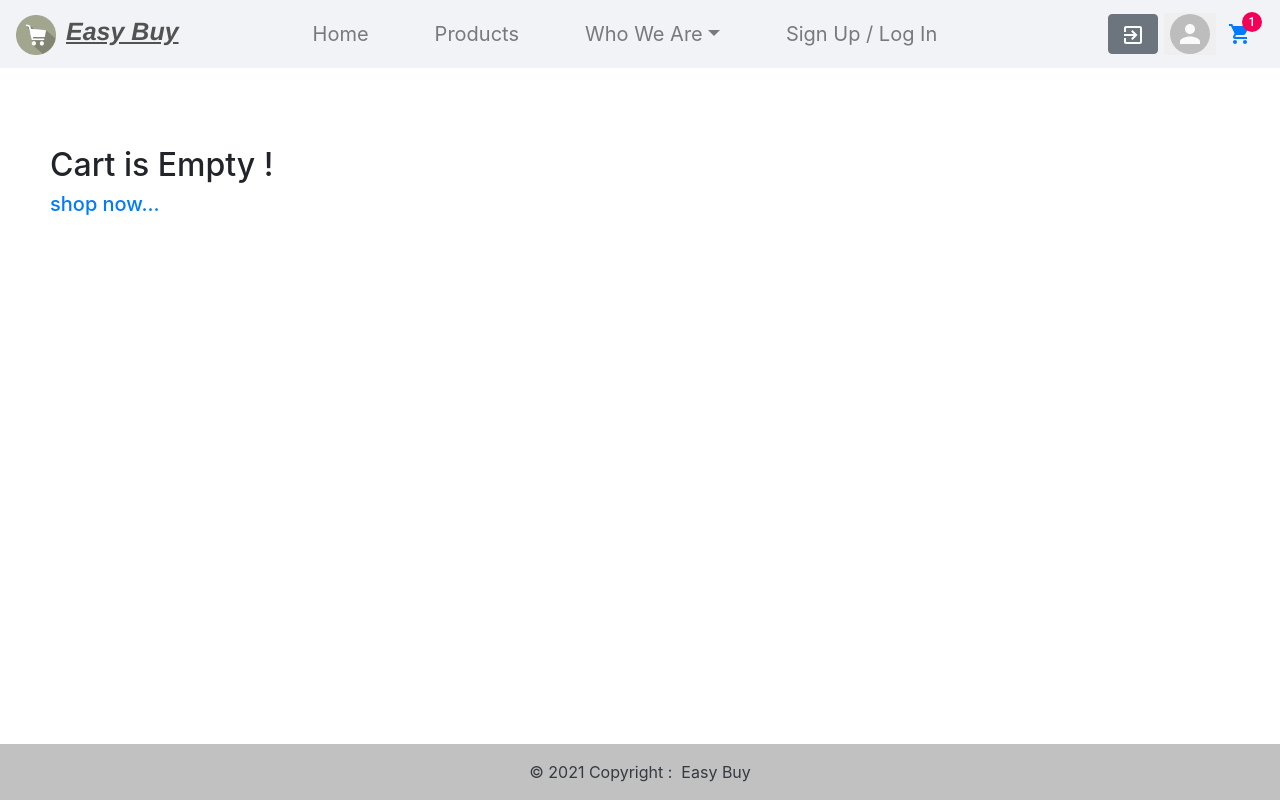
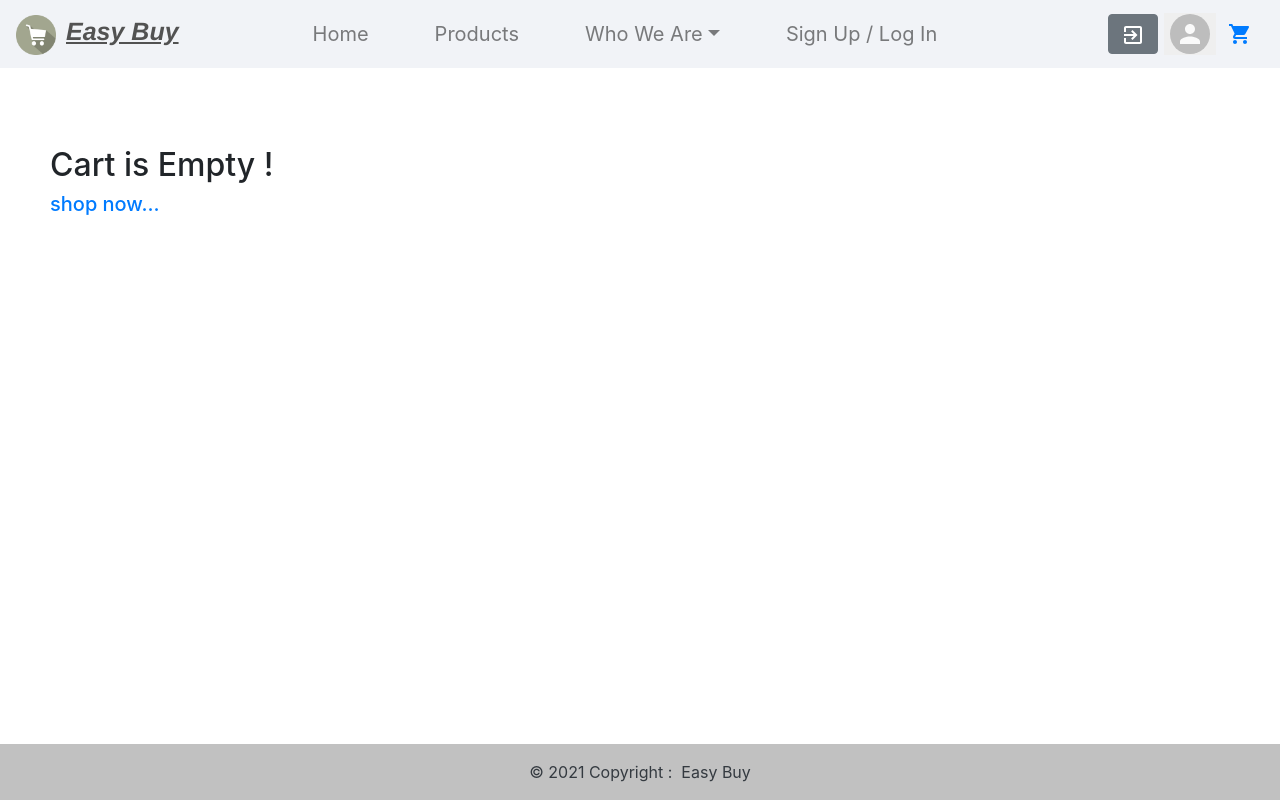
Before and after one commit to PralinJoardar/EasyBuy_e-commerce, a React (Create React App) app: page /cart in a window 1280 px wide. Built offline with nearby package versions, Linux system fonts and the light colour scheme.

Commit message:
final office commit

```diff
--- /dev/null
+++ b/src/Redux/actions/cartQuantityAction.js
@@ -0,0 +1,6 @@
+import { CART_QUANTITY } from "../constants";
+export const cartQuantityAction = () => {
+  return {
+    type: CART_QUANTITY,
+  };
+};
--- /dev/null
+++ b/src/Redux/actions/cartQuantityClearAction.js
@@ -0,0 +1,6 @@
+import { CART_QUANTITY_CLEAR } from "../constants";
+export const cartQuantityClearAction = () => {
+  return {
+    type: CART_QUANTITY_CLEAR,
+  };
+};
--- a/src/Redux/actions/checkoutAction.js
+++ b/src/Redux/actions/checkoutAction.js
@@ -1,5 +1,5 @@
 import { CHECKOUT } from "../constants";
-export const checkout = ()=>{
+export const checkoutAction = ()=>{
     return{
         type:CHECKOUT,
         payload:[]
--- a/src/Redux/constants.js
+++ b/src/Redux/constants.js
@@ -3,3 +3,5 @@ export const ADD_TO_CART = "ADD_TO_CART";
 export const CHECKOUT = "CHECKOUT";
 export const LOGIN = "LOGIN";
 export const LOGOUT = "LOGOUT";
+export const CART_QUANTITY = "CART_QUANTITY";
+export const CART_QUANTITY_CLEAR = "CART_QUANTITY_CLEAR";
--- /dev/null
+++ b/src/Redux/reducers/cartQuantityReducer.js
@@ -0,0 +1,11 @@
+import { CART_QUANTITY, CART_QUANTITY_CLEAR } from "../constants";
+export const cartQuantityReducer = (state = 0, action) => {
+  switch (action.type) {
+    case CART_QUANTITY:
+      return (state = state + 1);
+    case CART_QUANTITY_CLEAR:
+      return (state = 0);
+    default:
+      return state;
+  }
+};
--- a/src/Redux/reducers/rootReducer.js
+++ b/src/Redux/reducers/rootReducer.js
@@ -2,9 +2,11 @@ import { combineReducers } from "redux";
 import { fetchProductsReducer } from "./fetchProductsReducer";
 import { addToCartReducer } from "./addToCartReducer";
 import { loginReducer } from "./loginReducer";
+import { cartQuantityReducer } from "./cartQuantityReducer";
 const rootReducer = combineReducers({
   fetchProductsReducer,
   addToCartReducer,
   loginReducer,
+  cartQuantityReducer,
 });
 export default rootReducer;
--- a/src/components/Cart/Cart.js
+++ b/src/components/Cart/Cart.js
@@ -1,16 +1,20 @@
 import React, { useState, useEffect } from "react";
 import { connect } from "react-redux";
-import { checkout } from "../../Redux/actions/checkoutAction";
+import { checkoutAction } from "../../Redux/actions/checkoutAction";
 import { Link } from "react-router-dom";
+import { cartQuantityAction } from "../../Redux/actions/cartQuantityAction";
+import { cartQuantityClearAction } from "../../Redux/actions/cartQuantityClearAction";
 
-function Cart({ products, addToCart, checkout, clearCart }) {
+function Cart({ products, addToCart, checkout, clearCart, cartQuantityClear }) {
   let total = 0;
   console.log("product is", products);
   const handleCheckout = () => {
     checkout();
+    cartQuantityClear();
   };
   const handleClearCart = () => {
     clearCart();
+    cartQuantityClear();
   };
   const displayCart = () => {
     return (
@@ -65,7 +69,9 @@ function Cart({ products, addToCart, checkout, clearCart }) {
         ) : (
           <div style={{ padding: "50px" }}>
             <h2>Cart is Empty ! </h2>
-            <h5><Link to="/products">shop now...</Link></h5>
+            <h5>
+              <Link to="/products">shop now...</Link>
+            </h5>
           </div>
         )}
       </div>
@@ -113,8 +119,9 @@ const mapStateToProps = (state) => {
 };
 const mapDispatchToProps = (dispatch) => {
   return {
-    checkout: () => dispatch(checkout()),
-    clearCart: () => dispatch(checkout()),
+    checkout: () => dispatch(checkoutAction()),
+    clearCart: () => dispatch(checkoutAction()),
+    cartQuantityClear: () => dispatch(cartQuantityClearAction()),
   };
 };
 export default connect(mapStateToProps, mapDispatchToProps)(Cart);
--- a/src/components/NavBar/NavBar.js
+++ b/src/components/NavBar/NavBar.js
@@ -5,15 +5,20 @@ import logo from "../../assets/images/logo.png";
 import "./styles.css";
 import { Link } from "react-router-dom";
 import ExitToAppIcon from "@material-ui/icons/ExitToApp";
-import { useSelector,useDispatch } from "react-redux";
+import { useSelector, useDispatch } from "react-redux";
 import { logoutAction } from "../../Redux/actions/logoutAction";
-
+import { cartQuantityClearAction } from "../../Redux/actions/cartQuantityClearAction";
+import { checkoutAction } from "../../Redux/actions/checkoutAction";
 function NavBar() {
   const dispatch = useDispatch();
   const loginReducer = useSelector((state) => state.loginReducer);
+  const cartQuantityReducer = useSelector((state) => state.cartQuantityReducer);
   console.log("log in reducer", loginReducer);
+  console.log("cart quantity", cartQuantityReducer);
   const logoutHandler = () => {
     dispatch(logoutAction());
+    dispatch(cartQuantityClearAction());
+    dispatch(checkoutAction());
   };
   return (
     <>
@@ -124,7 +129,7 @@ function NavBar() {
             <IconButton aria-label="Show cart items" color="inherit">
               <Badge
                 color="secondary"
-                badgeContent={1}
+                badgeContent={cartQuantityReducer}
                 color="secondary"
               >
                 <ShoppingCart />
--- a/src/components/Products/Products.js
+++ b/src/components/Products/Products.js
@@ -3,13 +3,15 @@ import SearchBar from "../SearchBar/SearchBar";
 import { connect } from "react-redux";
 import { fetchProducts } from "../../Redux/actions/fetchProductsAction";
 import { addToCart } from "../../Redux/actions/addToCartAction";
-function Products({ products, getProducts, addToCart }) {
+import { cartQuantityAction } from "../../Redux/actions/cartQuantityAction";
+function Products({ products, getProducts, addToCart, cartQuantity }) {
   useEffect(() => {
     getProducts();
   }, []);
 
   const handleAddToCart = (product) => {
     addToCart(product);
+    cartQuantity();
   };
 
   return (
@@ -81,6 +83,7 @@ const mapDispatchToProps = (dispatch) => {
   return {
     getProducts: () => dispatch(fetchProducts()),
     addToCart: (product) => dispatch(addToCart(product)),
+    cartQuantity: () => dispatch(cartQuantityAction())
   };
 };
 export default connect(mapStateToProps, mapDispatchToProps)(Products);
--- a/src/components/SearchBar/SearchBar.js
+++ b/src/components/SearchBar/SearchBar.js
@@ -1,10 +1,12 @@
 import React, { useState } from "react";
 import { connect } from "react-redux";
 import { addToCart } from "../../Redux/actions/addToCartAction";
+import { cartQuantityAction } from "../../Redux/actions/cartQuantityAction";
 
-function SearchBar({ products, addToCart }) {
+function SearchBar({ products, addToCart, cartQuantity }) {
   const handleAddToCart = (product) => {
     addToCart(product);
+    cartQuantity();
   };
   const [searchTerm, setSearchTerm] = useState("");
   return (
@@ -97,6 +99,7 @@ const mapStateToProps = (state) => {
 const mapDispatchToProps = (dispatch) => {
   return {
     addToCart: (product) => dispatch(addToCart(product)),
+    cartQuantity: () => dispatch(cartQuantityAction()),
   };
 };
 export default connect(mapStateToProps, mapDispatchToProps)(SearchBar);
```
